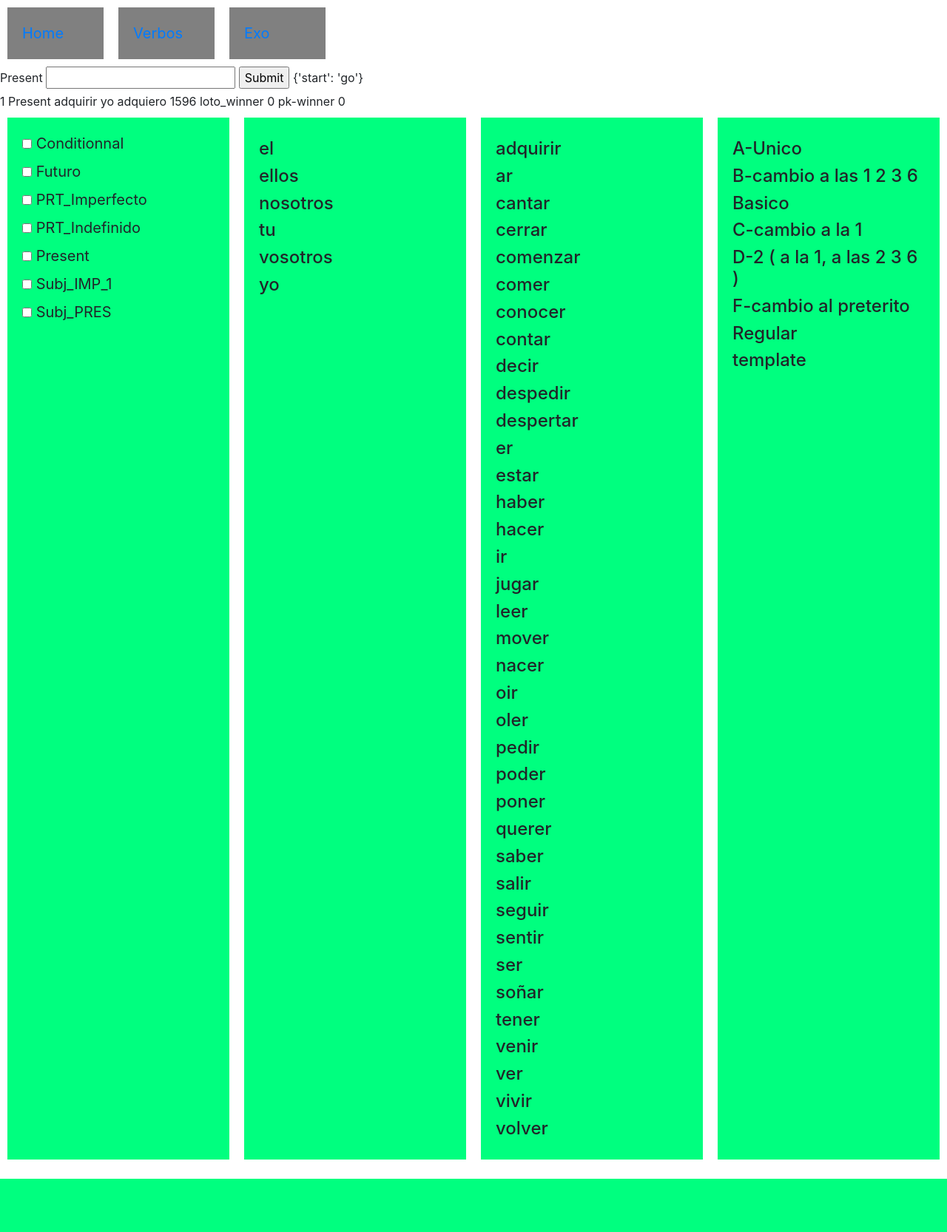
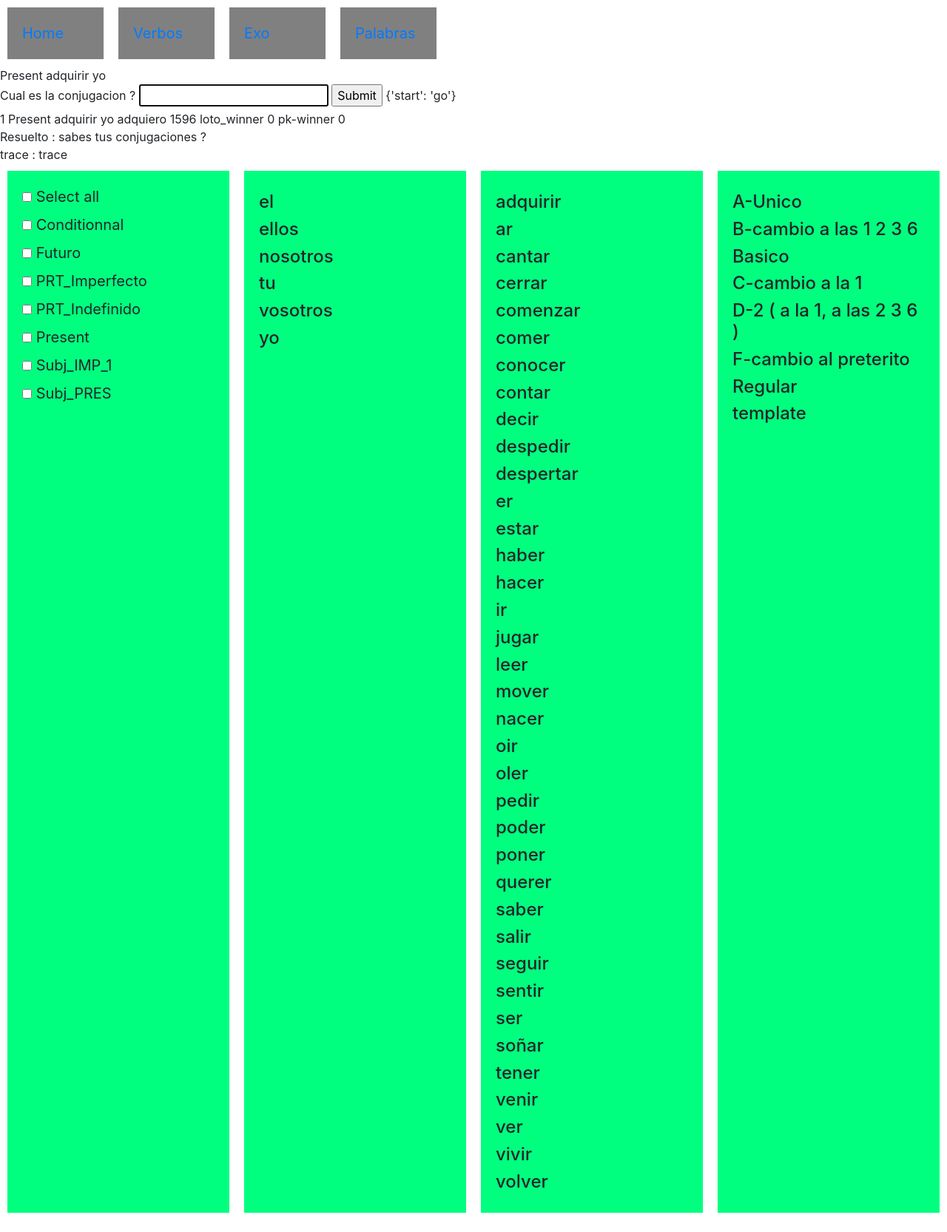
Before and after one commit to kutta75/espanol, a Django app: page /verbos/verbos_exo/1 in a window 1280 px wide. Shown: the whole page at 74% size. Before the commit the page ends 1594 px from the top, so only its background shows below. Run offline with Django 3.2, Linux system fonts and the light colour scheme; data comes from the database, SQL or seed files in the repository; some libraries are stand-ins or nearby versions.

Commit message:
javascripr dans verbos_exo avec  case à cocher todos

```diff
--- a/verbos/templates/verbos/layout.html
+++ b/verbos/templates/verbos/layout.html
@@ -29,6 +29,9 @@
 		width: 130px;
 	}
 	</style>
+	{% block jsscript %}
+
+	{% endblock %}
 </head>
 
 
@@ -37,6 +40,7 @@
 			<div>		 <a href= "{% url 'index' %}"> Home </a>  </div>
 			<div>		 <a href= "{% url 'verbos' %}"> Verbos </a>  </div>
 			<div>		 <a href= "{% url 'verbos_exo'%}1"> Exo  </a>  </div>
+			<div>		 <a href= "{% url 'palabras' id1='1' id2='222' %} ">  Palabras   </a>  </div>
 
 
 	</div>
--- /dev/null
+++ b/verbos/templates/verbos/palabras.html
@@ -0,0 +1,6 @@
+{% extends 'verbos/layout.html' %}
+{% block body1 %}
+
+	<h2> id1 : {{ id1 }} </h2>
+	<h2> id2 : {{ id2 }} </h2>
+{% endblock %}
--- a/verbos/templates/verbos/verbos_exo.html
+++ b/verbos/templates/verbos/verbos_exo.html
@@ -1,10 +1,45 @@
 {% extends 'verbos/layout.html' %}
+
+
+{% block jsscript %}
+
+	<script>
+		document.addEventListener('DOMContentLoaded',function()
+			{
+				const checktiempotodos = document.querySelector('#checkboxtiempo')
+				document.querySelector('#checkboxtiempo').onchange = function()
+				{
+				var ele = document.getElementsByName('tiempos_selected');
+				for(var i=0 ; i < ele.length  ; i++)
+					{
+					if(ele[i].type=='checkbox')
+						ele[i].checked =checktiempotodos.checked ;
+					}
+
+
+			};
+			});
+	</script>
+
+
+
+
+{%  endblock %}
+
+
+
+
+
 {% block body1 %}
 
 <form action= "{% url 'verbos_exo_run' conjugacion_selectada.id %}"  method="post">
 {% csrf_token %}
-<label for="your_name"> {{ conjugacion_selectada.tiempo}}  </label>
-	<input id="your_name" type="text" name="respuesta" >
+{{conjugacion_selectada.tiempo}}
+{{conjugacion_selectada.verbo}}
+{{conjugacion_selectada.pronombre }}
+<br>
+<label for="your_name"> Cual es la conjugacion ? </label>
+	<input autofocus id="your_name" type="text" name="respuesta" >
 	<input type="submit" value="Submit">
 
 	{{tiempos_checked}}
@@ -17,10 +52,15 @@
 {{conjugacion_selectada_count }}
 loto_winner {{loto_winner }}
 pk-winner {{pk_winner  }}
-
+<br> Resuelto : {{ resuelto }}
+<br> trace : {{trace}}
 
 <div id="container">
 	<div>
+
+	<input type="checkbox" id="checkboxtiempo"   name="" value="Select all"  >
+	<label for="checkbox_tiempo"> Select all   </label>
+	<br>
 	{% for tiempo  in tiempos %}
 	<input type="checkbox",id="{{tiempo.id}}" name="tiempos_selected" value="{{tiempo.id}}" {{tiempo.checked}} >
 	<label for="{{tiempo.id}}"> {{tiempo}}   </label>
--- a/verbos/urls.py
+++ b/verbos/urls.py
@@ -23,5 +23,6 @@ urlpatterns = [
     path('<int:verbo_id>',views.verbo,name='verbo'),
     path('verbos/',views.verbos,name='verbos'),
     path('verbos_exo/<int:conjugacion_id>',views.verbos_exo,name='verbos_exo_run'),
-    path('verbos_exo/',views.verbos_exo,name='verbos_exo')
+    path('verbos_exo/',views.verbos_exo,name='verbos_exo'),
+    path('palabras/<int:id1>/<int:id2>',views.palabras,name='palabras')
         ]
--- a/verbos/views.py
+++ b/verbos/views.py
@@ -39,9 +39,21 @@ def verbos(request):
             "pronombres" : pronombres
             }
     return render(request,"verbos/verbos.html",context)
+
 def verbos_exo(request,conjugacion_id):
+    resuelto = " sabes tus conjugaciones ? "
+    trace= " trace "
+    if request.method=="POST":
+# traitement de la reponse apportée en comparant avec la question posée
+        respuesta= request.POST.getlist('respuesta')
+        conjugacion = Conjugacion.objects.get(pk=conjugacion_id)
+        trace = str(conjugacion.conjugacion)  + str(respuesta[0])
+        if respuesta[0] == conjugacion.conjugacion:
+            resuelto="exito"
+        else:
+            resuelto="fracasso"
 
-    if request.method=="POST":
+# preparation de la question suivante en exploit:ant les criteres de selection pour trouver une nouvelle conjugaion aleatoirement
         tiempos_selected= request.POST.getlist('tiempos_selected')
         tiempos_checked= {}
         for tiempo_selected in tiempos_selected :
@@ -88,6 +100,17 @@ def verbos_exo(request,conjugacion_id):
             "conjugacion_selectada" : conjugacion_selectada,
             "conjugacion_selectada_count" : conjugacion_selectada_count,
             "loto_winner" : loto_winner,
-            "pk_winner" : pk_winner
+            "pk_winner" : pk_winner,
+            "resuelto" : resuelto,
+            "trace" : trace
             }
     return render(request,"verbos/verbos_exo.html",context)
+
+
+def palabras(request,id1,id2):
+    context= {
+            "id1" : id1,
+            "id2" : id2
+            }
+
+    return render(request,"verbos/palabras.html",context)
```
Also changed, not shown: 1 other file.
